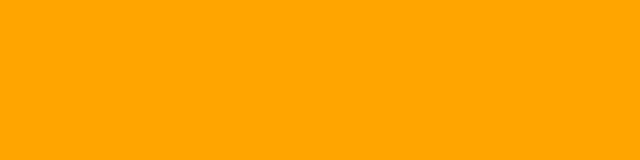
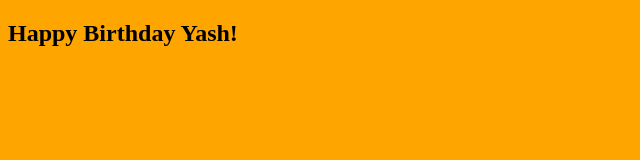
Before and after one commit to YashNishikant/JavascriptApps, a plain HTML site: page realgames.html in a window 1280 px wide. Shown: the whole page, without its empty margins (0-640 px from the left). Drawn offline with Linux system fonts and the light colour scheme.

Commit message:
HAPY BDAY

```diff
--- a/realgames.html
+++ b/realgames.html
@@ -1,3 +1,6 @@
 <!DOCTYPE html>
 <html>
 <body  style="background-color:orange;">
+
+
+<h2>Happy Birthday Yash!</h2>
```
